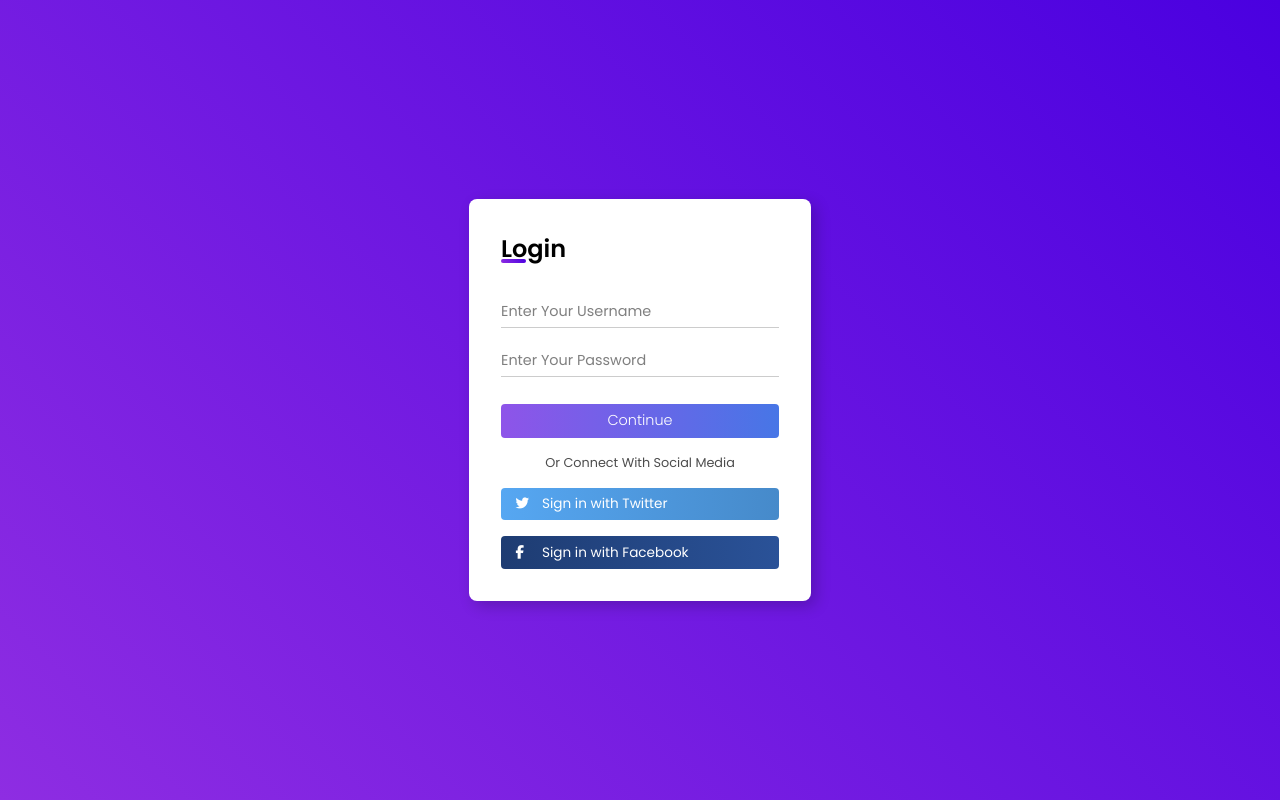
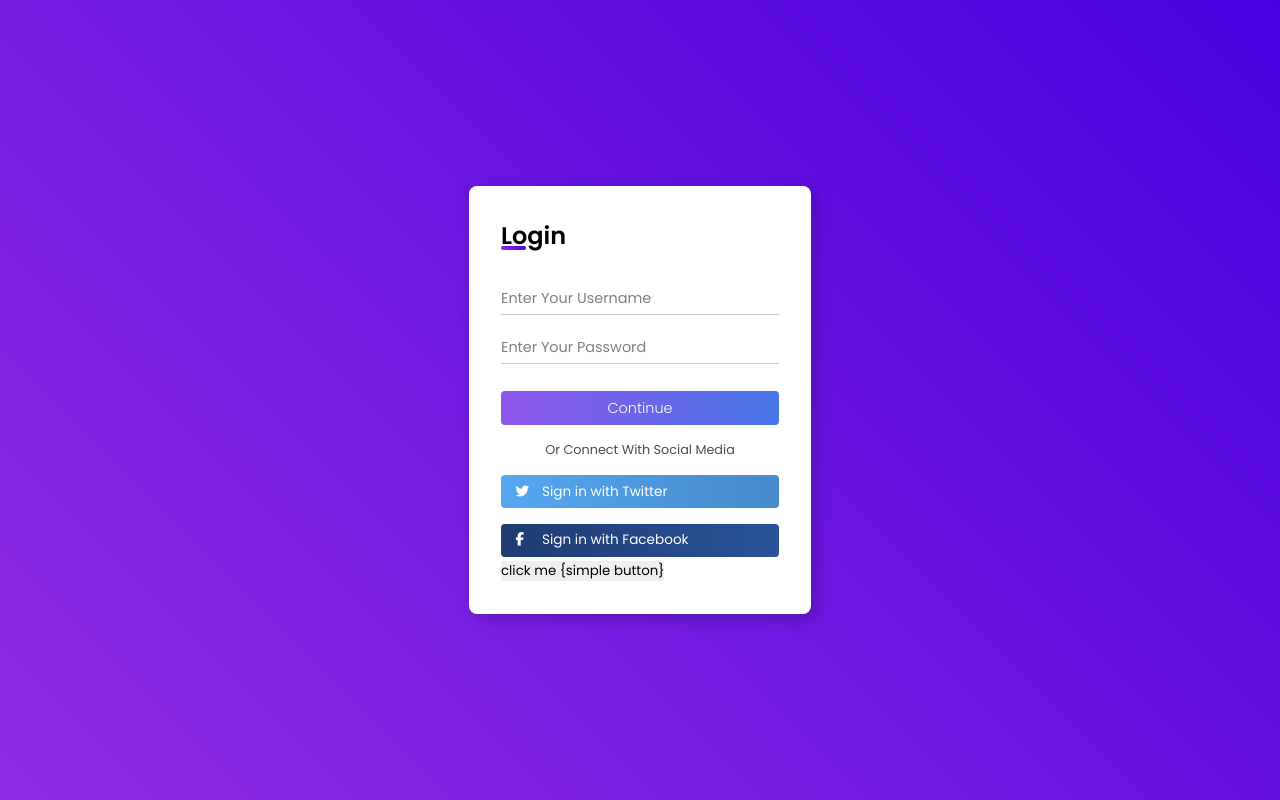
Before and after one commit to meer111615/demo, a plain HTML site: page index.html in a window 1280 px wide. Drawn offline with Linux system fonts and the light colour scheme.

Commit message:
simple button

```diff
--- a/index.html
+++ b/index.html
@@ -42,6 +42,7 @@
                 </div>
             </div>
         </div>
+        <button>click me {simple button}</button>
     </main>
     <script>
         alert("hello ismail")
```
